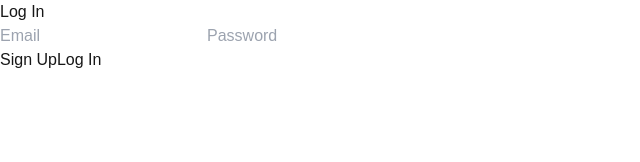
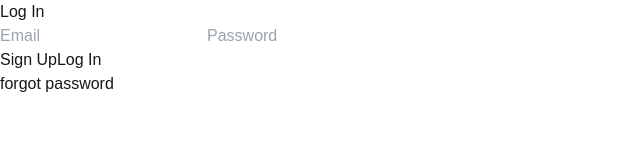
Before and after one commit to Ali-Ismail-1/modular-saas-core, a Next.js app: page /auth/login in a window 1280 px wide. Shown: the top 162 px of the page, without its empty margins (0-640 px from the left). Built offline with nearby package versions, Linux system fonts and the light colour scheme; no server answers.

Commit message:
feat: login page links to forgot password and vice versa

```diff
--- a/src/app/auth/forgot-password/page.tsx
+++ b/src/app/auth/forgot-password/page.tsx
@@ -2,6 +2,7 @@
 
 import React, { useState } from "react";
 import { supabase } from "@/lib/supabaseClient";
+import Link from "next/link";
 
 export default function ForgotPasswordPage() {
     const [email, setEmail] = useState("");
@@ -34,6 +35,9 @@ export default function ForgotPasswordPage() {
             >
                 Reset Password
             </button>
+            <div className="flex gap-4">
+                <Link className="text-blue-500 underline hover:text-blue-700 mt-5" href="/auth/login">login</Link>
+            </div>
             {message && <p className="mt-4 text-red-600">{message}</p>}
         </div>
     );
--- a/src/app/auth/login/page.tsx
+++ b/src/app/auth/login/page.tsx
@@ -3,6 +3,7 @@
 import React, { useState } from "react";
 import { useRouter } from "next/navigation";
 import { signIn } from "@/lib/supabaseClient";
+import Link from "next/link";
 
 export default function LoginPage() {
     const [email, setEmail] = useState("");
@@ -61,7 +62,9 @@ export default function LoginPage() {
                     >
                         Log In
                     </button>
-
+                </div>
+                <div className="flex gap-4">
+                    <Link className="text-blue-500 underline hover:text-blue-700" href="/auth/forgot-password">forgot password</Link>
                 </div>
             </form>
             {message && <p className="mt-4 text-red-600">{message}</p>}
```
